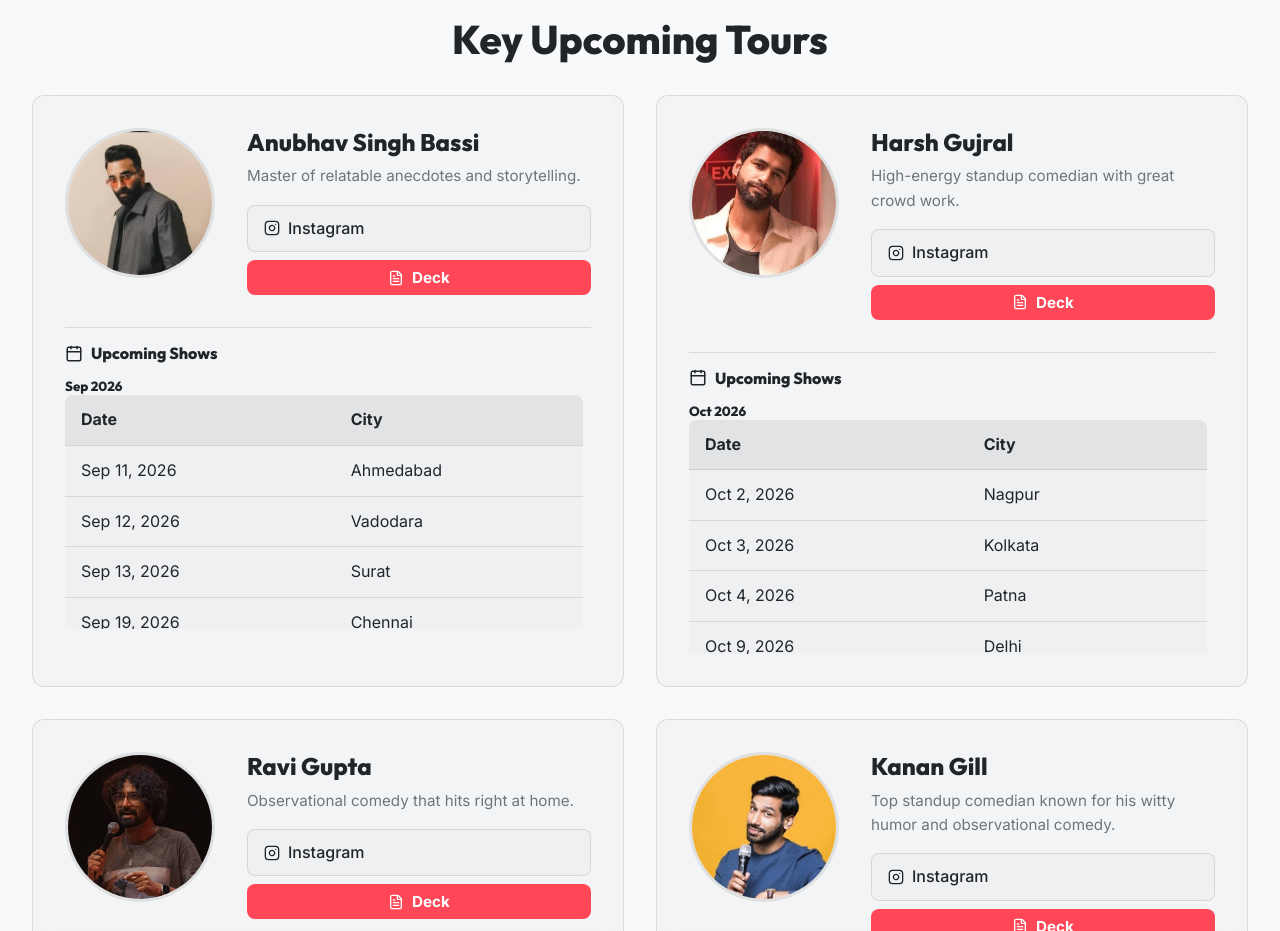
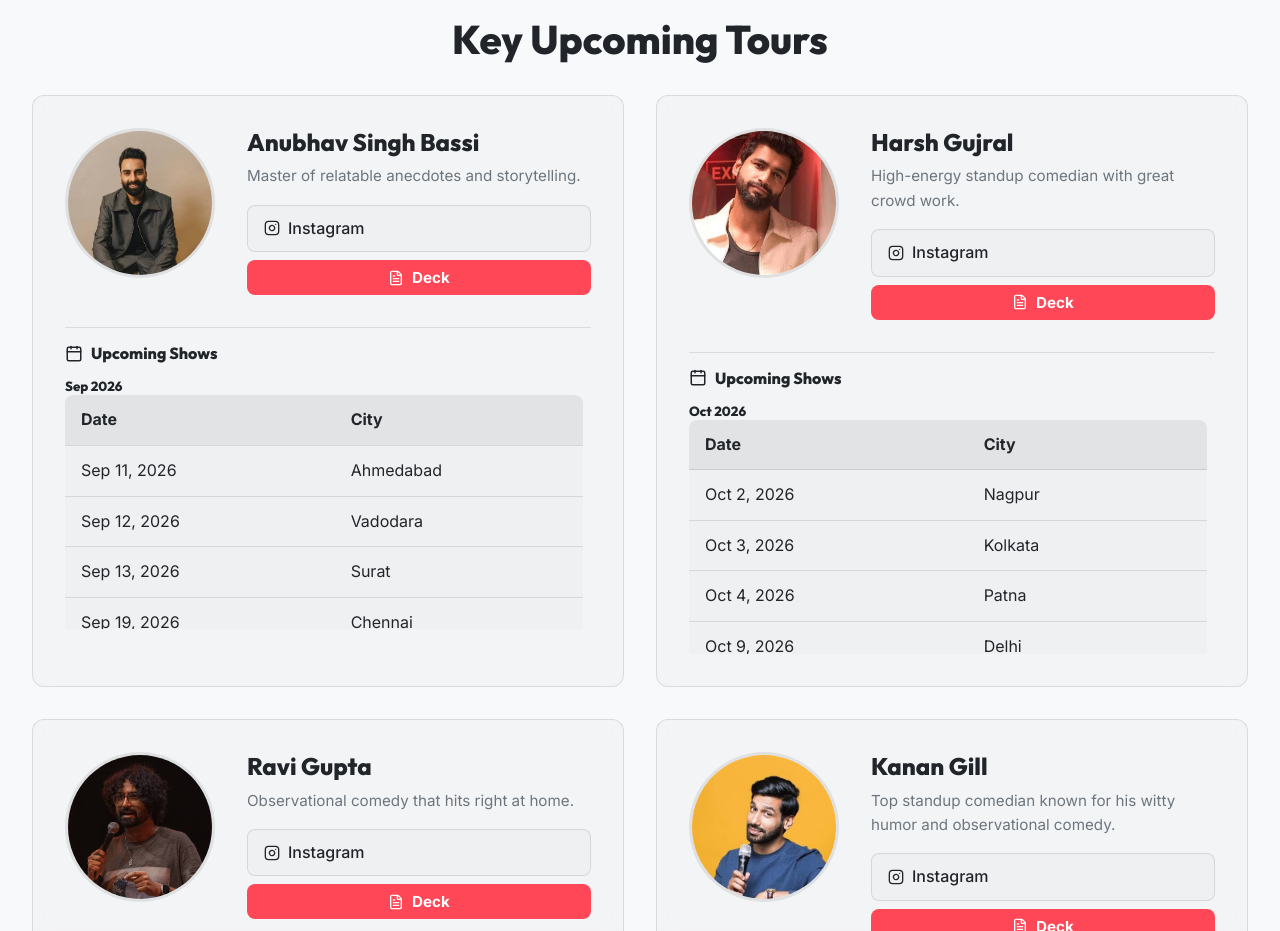
Before and after one commit to radheyyyyy/Oriole-Entertainment, a React (Vite) app: page / in a window 1280 px wide. Shown: the part 1240-2171 px from the top of the page. Built offline with nearby package versions, Linux system fonts and the light colour scheme.

Commit message:
feat: add ArtistList component and bassi image asset

```diff
--- a/src/components/ArtistList.jsx
+++ b/src/components/ArtistList.jsx
@@ -223,7 +223,7 @@ const ArtistList = () => {
       {
         id: "Bassi Sponsorship.Deck (2)_compressed.pdf",
         name: "Anubhav Singh Bassi",
-        image: "bassi.png",
+        image: "bassi.jpg",
         description: "Master of relatable anecdotes and storytelling.",
         shows: [
           "Sep 11, 2026 - Ahmedabad",
```
Also changed, not shown: public/images/bassi.jpg (added), public/images/bassi.png (deleted).
